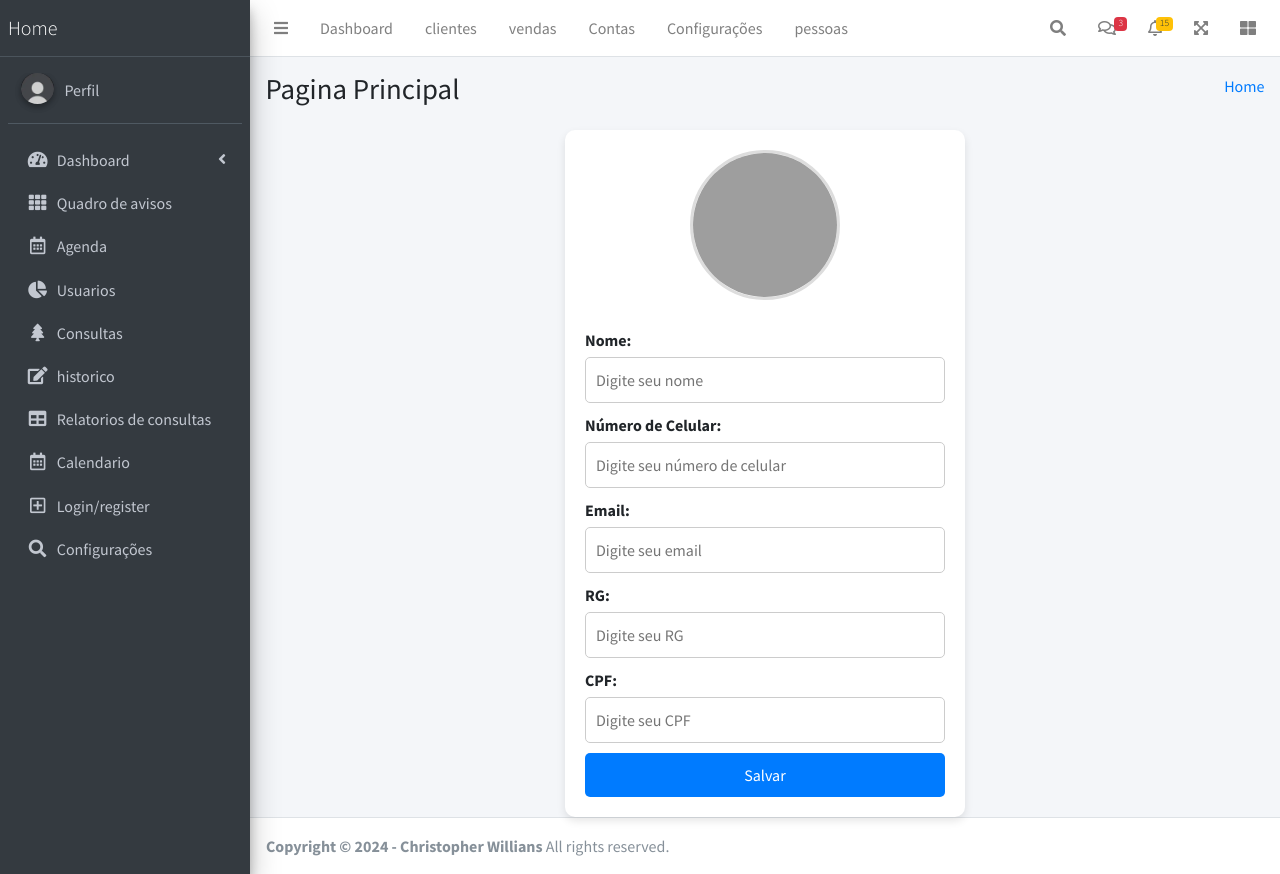
After one commit to christopherfifo/aula_php, a PHP site: page /pages/perfil.php in a window 1280 px wide. The commit adds this page. Run offline with PHP 8.4, Linux system fonts and the light colour scheme; some libraries are stand-ins or nearby versions; grey boxes are pictures that could not be loaded.

Commit message:
odioooooo

```diff
--- /dev/null
+++ b/css/perfil.css
@@ -0,0 +1,78 @@
+
+.content-wrapper{
+    display: flex;
+    flex-direction: column;
+  }
+  .profile-container {
+    background-color: white;
+    padding: 20px;
+    border-radius: 10px;
+    box-shadow: 0 4px 8px rgba(0, 0, 0, 0.1);
+    width: 100%;
+    max-width: 400px;
+    text-align: center;
+    margin-inline: auto;
+  }
+
+  .profile-pic-container {
+    margin-bottom: 20px;
+  }
+
+  .profile-pic-label {
+    cursor: pointer;
+  }
+
+  .profile-pic-container img {
+    width: 150px;
+    height: 150px;
+    object-fit: cover;
+    border-radius: 50%;
+    border: 3px solid #ddd;
+  }
+
+  .profile-info label {
+    display: block;
+    margin-bottom: 10px;
+    text-align: left;
+  }
+
+  .profile-info input {
+    width: 100%;
+    padding: 10px;
+    margin-top: 5px;
+    border: 1px solid #ccc;
+    border-radius: 5px;
+    font-size: 16px;
+  }
+
+  button:hover {
+    background-color: #0056b3;
+  }
+
+  /* Responsividade */
+  @media (max-width: 600px) {
+    .profile-container {
+      padding: 15px;
+      width: 90%;
+    }
+  }
+
+
+  .hidden {
+    display: none;
+  }
+
+  button {
+    background-color: #007bff;
+    color: white;
+    border: none;
+    padding: 10px 15px;
+    border-radius: 5px;
+    cursor: pointer;
+    font-size: 16px;
+    width: 100%;
+  }
+
+  button:hover {
+    background-color: #0056b3;
+  }
--- a/includes/component/saidebar.php
+++ b/includes/component/saidebar.php
@@ -13,7 +13,7 @@
           <img src="../../../aula_php/pictures/outras/perfil.webp" class="img-circle elevation-2" alt="User Image">
         </div>
         <div class="info">
-          <a href="#" class="d-block">Perfil</a>
+          <a href="../../../aula_php/pages/perfil.php" class="d-block">Perfil</a>
         </div>
       </div>
 
@@ -32,7 +32,7 @@
             </a>
             <ul class="nav nav-treeview">
               <li class="nav-item">
-                <a href="adminlte/index.html" class="nav-link">
+                <a href="../../adminlte/index.html" class="nav-link">
                   <i class="far fa-circle nav-icon"></i>
                   <p>Dashboard v1</p>
                 </a>
@@ -93,7 +93,7 @@
             </a>
           </li>
           <li class="nav-item">
-            <a href="#" class="nav-link">
+            <a href="../../../aula_php/pages/relatorio.php" class="nav-link">
               <i class="nav-icon fas fa-table"></i>
               <p>
                 Relatorios de consultas
--- a/index.php
+++ b/index.php
@@ -10,7 +10,7 @@
 	<link rel="stylesheet" href="adminlte/plugins/fontawesome-free/css/all.min.css">
 	<link rel="stylesheet" href="adminlte/dist/css/adminlte.min.css">
 
-	<link rel="stylesheet" href="./css/barraLateral.css"
+	<link rel="stylesheet" href="./css/barraLateral.css">
 </head>
 
 <body class="hold-transition sidebar-mini">
--- /dev/null
+++ b/libraries/javascript/perfil.js
@@ -0,0 +1,46 @@
+// Função para carregar a imagem de perfil
+function loadProfilePic(event) {
+    const profilePic = document.getElementById('profile-pic');
+    profilePic.src = URL.createObjectURL(event.target.files[0]);
+  }
+
+  // Função para salvar os dados e exibir os valores ao invés dos inputs
+  function salvarDados() {
+    const nome = document.getElementById('nome').value;
+    const telefone = document.getElementById('telefone').value;
+    const email = document.getElementById('email').value;
+    const rg = document.getElementById('rg').value;
+    const cpf = document.getElementById('cpf').value;
+
+    if (!nome || !telefone || !email || !rg || !cpf) {
+      alert('Por favor, preencha todos os campos.');
+      return;
+    }
+
+    // Substitui os inputs pelos valores
+    document.getElementById('nome-display').textContent = nome;
+    document.getElementById('telefone-display').textContent = telefone;
+    document.getElementById('email-display').textContent = email;
+    document.getElementById('rg-display').textContent = rg;
+    document.getElementById('cpf-display').textContent = cpf;
+
+    // Oculta os inputs e exibe os valores salvos
+    document.querySelector('.profile-info').classList.add('hidden');
+    document.querySelector('.saved-info').classList.remove('hidden');
+  }
+
+  // Função para voltar ao modo de edição
+  function editarDados() {
+    document.querySelector('.saved-info').classList.add('hidden');
+    document.querySelector('.profile-info').classList.remove('hidden');
+  }
+
+
+
+const save = document.getElementById('save');
+
+save.addEventListener('click', salvarDados);
+
+const edit = document.getElementById('edit');
+
+edit.addEventListener('click', editarDados);
--- /dev/null
+++ b/pages/perfil.php
@@ -0,0 +1,87 @@
+<!DOCTYPE html>
+<html lang="pt-br">
+
+<head>
+	<meta charset="utf-8">
+	<meta name="viewport" content="width=device-width, initial-scale=1">
+	<title>clinica oftalmofologica</title>
+
+	<link rel="stylesheet" href="https://fonts.googleapis.com/css?family=Source+Sans+Pro:300,400,400i,700&display=fallback">
+	<link rel="stylesheet" href="../adminlte/plugins/fontawesome-free/css/all.min.css">
+	<link rel="stylesheet" href="../adminlte/dist/css/adminlte.min.css">
+
+	<link rel="stylesheet" href="../css/barraLateral.css">
+	<link rel="stylesheet" href="../css/perfil.css">
+  <script src="../libraries/javascript/perfil.js" defer></script>
+</head>
+
+<body class="hold-transition sidebar-mini">
+	<div class="wrapper">
+		<?php include('../libraries/aula02.php') ?>
+		<?php include('../includes/component/navbar.php') ?>
+		<?php include('../includes/component/saidebar.php') ?>
+
+
+		<div class="content-wrapper">
+			<?php include('../includes/component/wrapper.php') ?>
+
+        <div class="profile-container">
+    <div class="profile-pic-container">
+      <label for="profile-pic-input" class="profile-pic-label">
+        <img id="profile-pic" src="default-profile.png" alt="Foto de Perfil" />
+      </label>
+      <input type="file" id="profile-pic-input" accept="image/*" onchange="loadProfilePic(event)" style="display: none;">
+    </div>
+
+    <!-- Formulário de Edição -->
+    <div class="profile-info">
+      <label>Nome:
+        <input type="text" id="nome" placeholder="Digite seu nome" />
+      </label>
+
+      <label>Número de Celular:
+        <input type="tel" id="telefone" placeholder="Digite seu número de celular" />
+      </label>
+
+      <label>Email:
+        <input type="email" id="email" placeholder="Digite seu email" />
+      </label>
+
+      <label>RG:
+        <input type="text" id="rg" placeholder="Digite seu RG" />
+      </label>
+
+      <label>CPF:
+        <input type="text" id="cpf" placeholder="Digite seu CPF" />
+      </label>
+
+      <button id="save">Salvar</button>
+    </div>
+
+    <!-- Exibição de Dados Salvos -->
+    <div class="saved-info hidden">
+      <p><strong>Nome:</strong> <span id="nome-display"></span></p>
+      <p><strong>Número de Celular:</strong> <span id="telefone-display"></span></p>
+      <p><strong>Email:</strong> <span id="email-display"></span></p>
+      <p><strong>RG:</strong> <span id="rg-display"></span></p>
+      <p><strong>CPF:</strong> <span id="cpf-display"></span></p>
+
+      <button id="edit">Editar</button>
+    </div>
+  </div>
+
+		</div>
+
+
+		<?php include('../includes/component/footer.php') ?>
+		<aside class="control-sidebar control-sidebar-dark">
+		</aside>
+	</div>
+
+	<script src="../adminlte/plugins/jquery/jquery.min.js"></script>
+	<script src="../adminlte/plugins/bootstrap/js/bootstrap.bundle.min.js"></script>
+	<script src="../adminlte/dist/js/adminlte.min.js"></script>
+	<script src="../adminlte/dist/js/demo.js"></script>
+</body>
+
+</html>
```
Also changed, not shown: libraries/javascript/relatorio.js (added, +46 -0 lines), pages/relatorio.php (added, +105 -0 lines).
